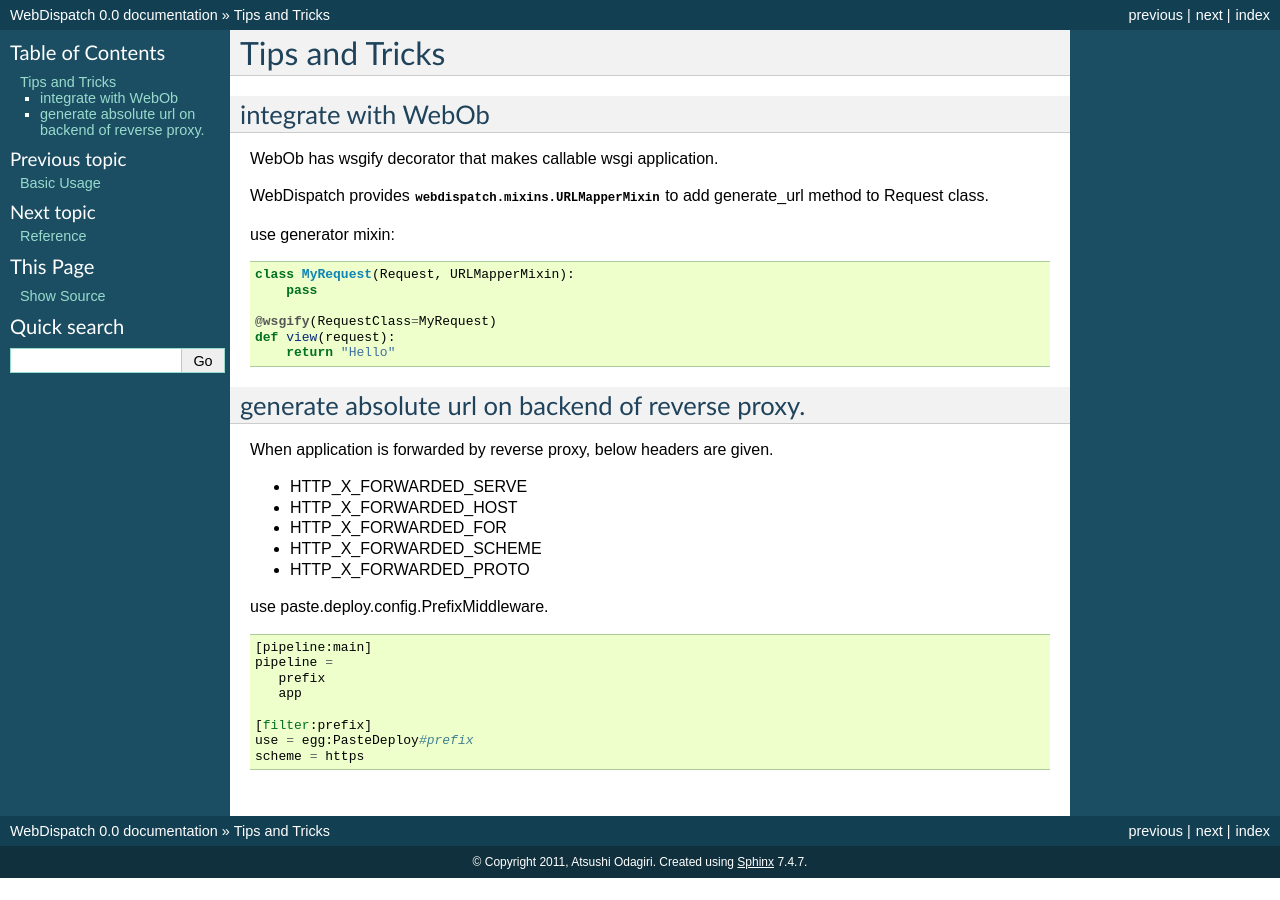
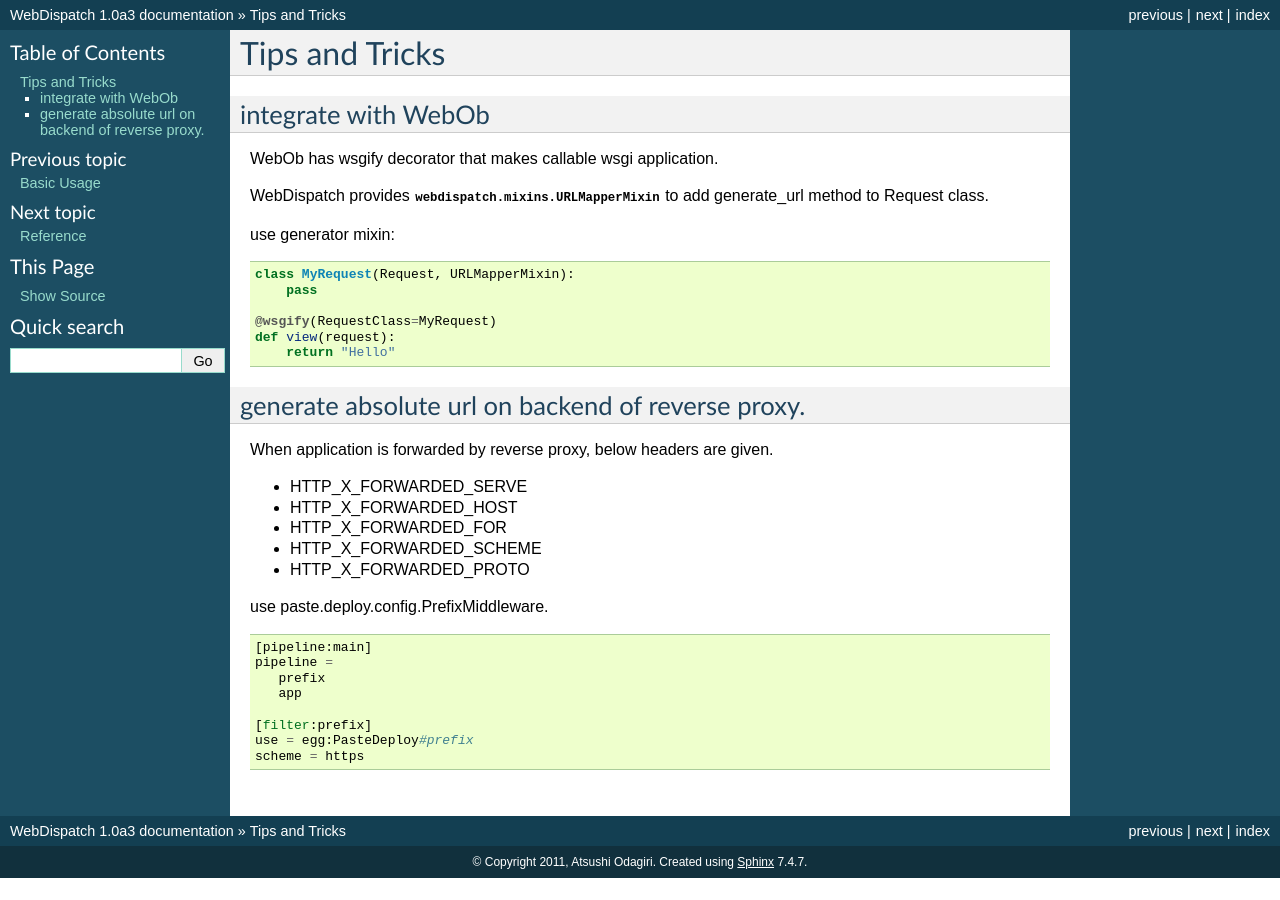
Before and after one commit to aodag/WebDispatch, a Sphinx documentation site: the page built from docs/tipsandtricks.rst, in a window 1280 px wide. Built offline with Sphinx 7.4.7, drawn with Linux system fonts in a browser that asks for light colours.

Commit message:
prep for 1.0a3

```diff
--- a/docs/conf.py
+++ b/docs/conf.py
@@ -50,9 +50,9 @@ copyright = u'2011, Atsushi Odagiri'
 # built documents.
 #
 # The short X.Y version.
-version = '0.0'
+version = '1.0a3'
 # The full version, including alpha/beta/rc tags.
-release = '0.0'
+release = '1.0a3'
 
 # The language for content autogenerated by Sphinx. Refer to documentation
 # for a list of supported languages.
--- a/setup.py
+++ b/setup.py
@@ -27,7 +27,7 @@ setup(
     author_email="aodagx@gmail.com",
     description="dispatch request on wsgi application.",
     long_description=readme + "\n" + changes,
-    version="0.0",
+    version="1.0a3",
     test_suite="webdispatch",
     license="MIT",
     install_requires=requires,
```
